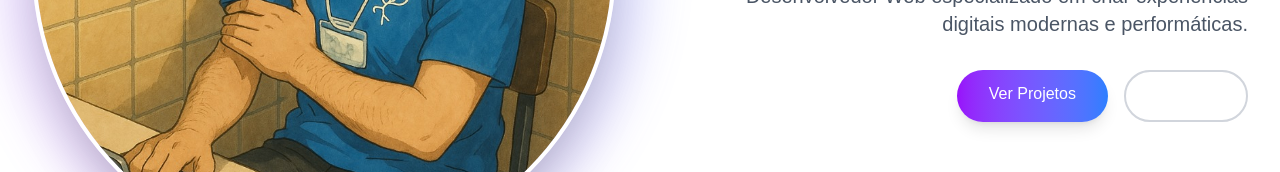
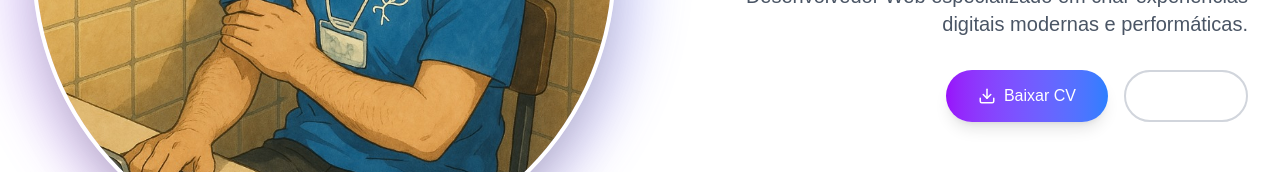
Before and after one commit to hellsinho/portifolio, a Next.js app: page / in a window 1280 px wide. Shown: the part 435-607 px from the top of the page. Built offline with nearby package versions, Linux system fonts and the light colour scheme.

Commit message:
add: CV download

```diff
--- a/app/components/sections/Hero.tsx
+++ b/app/components/sections/Hero.tsx
@@ -1,6 +1,6 @@
 'use client';
 import Image from 'next/image';
-import { ArrowDown } from 'lucide-react';
+import { ArrowDown, Download } from 'lucide-react';
 import { motion } from 'framer-motion';
 
 export default function HeroSection() {
@@ -55,12 +55,14 @@ export default function HeroSection() {
 
           <div className="flex justify-end gap-4">
           <motion.a
-              href="#projects"
+            href="/documents/CV_helson.pdf"
+            download="CV_helson.pdf"
             whileHover={{ scale: 1.05 }}
             whileTap={{ scale: 0.95 }}
-              className="px-8 py-3 rounded-full font-medium bg-gradient-to-r from-purple-600 to-blue-500 text-white shadow-lg"
+            className="flex items-center gap-2 px-8 py-3 rounded-full font-medium bg-gradient-to-r from-purple-600 to-blue-500 text-white shadow-lg"
           >
-              Ver Projetos
+            <Download size={18} className="inline-block" />
+            <span>Baixar CV</span>
           </motion.a>
 
           <motion.a
```
Also changed, not shown: 1 other file (tests, documents, lock files or other folders). Lines whose indentation alone changed are shown as unchanged.
